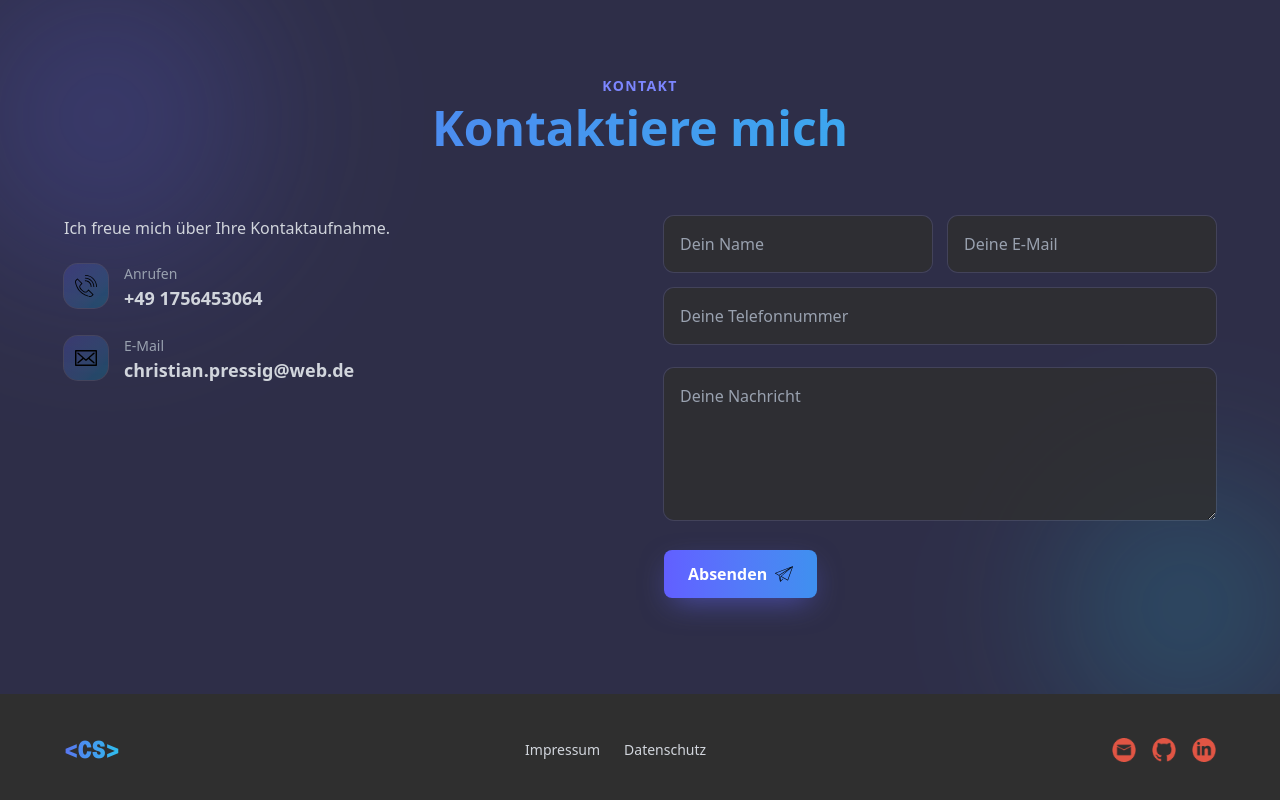
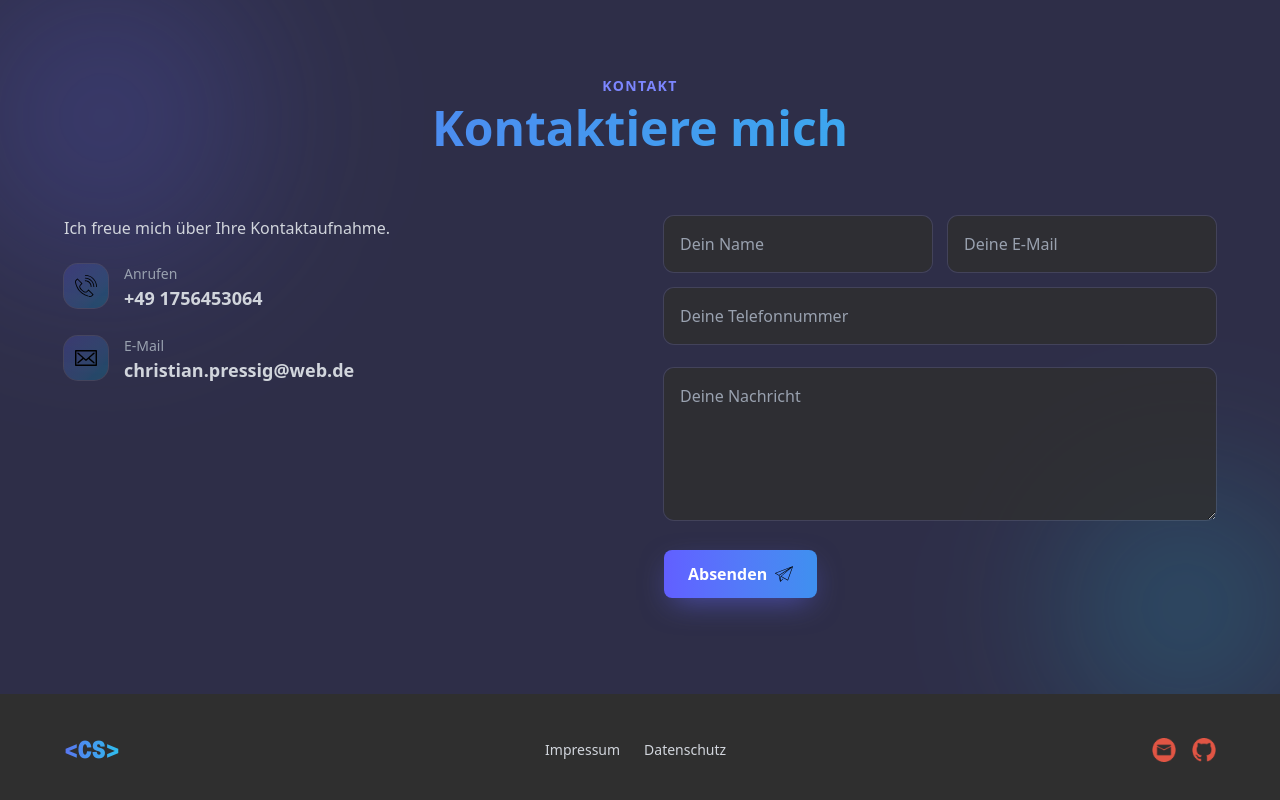
Before and after one commit to DevChristian1208/Portfolio, a Next.js app: page / in a window 1280 px wide. Shown: the part 3474-4274 px from the top of the page. Built offline with nearby package versions, Linux system fonts and the light colour scheme.

Commit message:
Remove LinkedIn link from footer
Removed LinkedIn link and associated image from footer.

```diff
--- a/src/Components/Footer.tsx
+++ b/src/Components/Footer.tsx
@@ -51,17 +51,6 @@ const Footer = () => {
               className="w-6 h-6 cursor-pointer transition-all duration-300 hover:scale-110 hover:drop-shadow-[0_0_10px_#22d3ee]"
             />
           </a>
-          <a
-            href="https://de.linkedin.com/"
-            target="_blank"
-            rel="noopener noreferrer"
-          >
-            <img
-              src="/Linkedin button.png"
-              alt="LinkedIn"
-              className="w-6 h-6 cursor-pointer transition-all duration-300 hover:scale-110 hover:drop-shadow-[0_0_10px_#22d3ee]"
-            />
-          </a>
         </div>
       </div>
     </footer>
```
